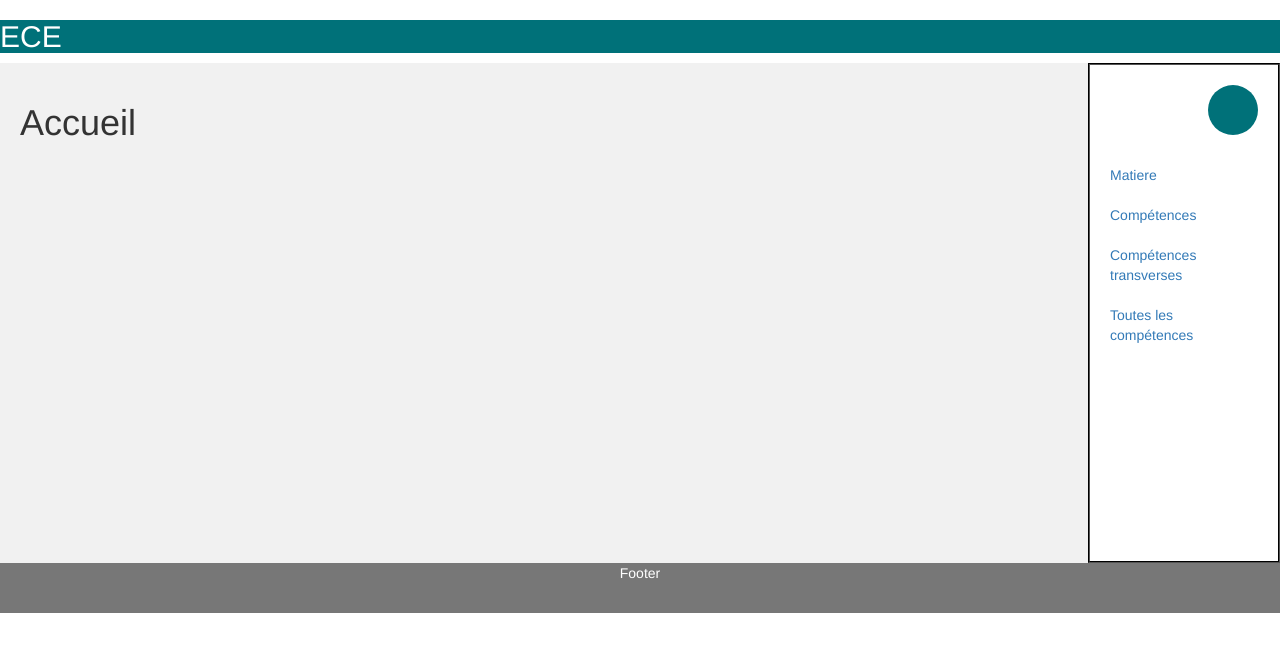
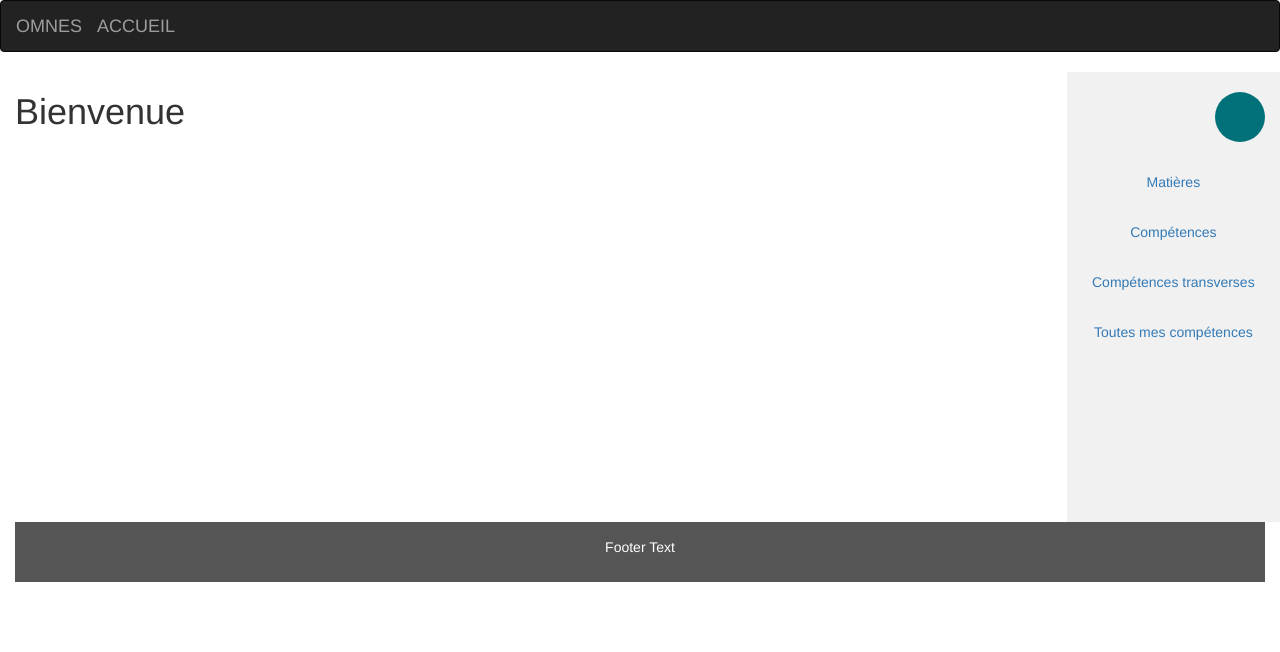
Before and after one commit to laurentdebize-ece/projet-web-dynamique-groupe_1_i, a PHP site: page / in a window 1280 px wide. Shown: the top 652 px of the page. Run offline with PHP 8.4, Linux system fonts and the light colour scheme; some libraries are stand-ins or nearby versions.

Commit message:
ajout index

```diff
--- a/index.php
+++ b/index.php
@@ -3,39 +3,42 @@
 
 <head>
     <meta charset="utf-8">
-    <meta http-equiv="X-UA-Compatible" content="IE=edge">
     <meta name="viewport" content="width=device-width,initial-scale=1">
+    <link href="style1.css" rel="stylesheet" type="text/css"/>
+    <link rel="stylesheet" href="https://maxcdn.bootstrapcdn.com/bootstrap/3.4.1/css/bootstrap.min.css">
+    <script src="https://ajax.googleapis.com/ajax/libs/jquery/3.6.4/jquery.min.js"></script>
+    <script src="https://maxcdn.bootstrapcdn.com/bootstrap/3.4.1/js/bootstrap.min.js"></script>
     <title>Mes Compétences</title>
-    <link href="style1.css" rel="stylesheet" type="text/css"/>
-    <link rel= "stylesheet"
-          href= "https://maxcdn.bootstrapcdn.com/bootstrap/3.3.7/css/bootstrap.min.css">
-    <script src= "https://ajax.googleapis.com/ajax/libs/jquery/3.3.1/jquery.min.j s"> </script>
 </head>
 <body>
 
-<header>
-    <h2>ECE</h2>
-</header>
+<nav class="navbar navbar-inverse">
+    <div class="container-fluid">
+        <div class="navbar-header">
+            <a class="navbar-brand" href="#">OMNES</a>
+            <a class="navbar-brand center" href="#">ACCUEIL</a>
+        </div>
+    </div>
+</nav>
 
-<section>
-    <nav>
-        <div id = "cercle"></div>
-        </br></br></br></br>
-        <ul>
-            <li><a href="#">Matiere</a></li></br>
-            <li><a href="#">Compétences</a></li></br>
-            <li><a href="#">Compétences transverses</a></li></br>
-            <li><a href="#">Toutes les compétences</a></li>
-        </ul>
-    </nav>
+<div class="container-fluid text-center">
+    <div class="row content">
 
-    <article>
-        <h1>Accueil</h1>
-    </article>
-</section>
+        <div class="col-sm-10 text-left">
+            <h1>Bienvenue</h1>
+        </div>
+        <div class="col-sm-2 sidenav">
+            <div id = "cercle"></div>
+            <br><br><br><br>
+            <p><a href="#">Matières</a></p><br>
+            <p><a href="#">Compétences</a></p><br>
+            <p><a href="#">Compétences transverses</a></p><br>
+            <p><a href="#">Toutes mes compétences</a></p>
+        </div>
+</div>
 
-<footer>
-    <p>Footer</p>
+<footer class="container-fluid text-center">
+    <p>Footer Text</p>
 </footer>
 
 </body>
--- a/style1.css
+++ b/style1.css
@@ -1,57 +1,32 @@
-* {
-    box-sizing: border-box;
+.navbar {
+    margin-bottom: 0;
+    border-radius: 0;
 }
 
-body {
-    font-family: Arial, Helvetica, sans-serif;
+/* Set height of the grid so .sidenav can be 100% (adjust as needed) */
+.row.content {height: 450px}
+
+/* Set gray background color and 100% height */
+.sidenav {
+    padding-top: 20px;
+    background-color: #f1f1f1;
+    height: 100%;
 }
 
-/* Style the header */
-header {
-    background-color: #007179;
-    text-align: left;
-    font-size: 35px;
+/* Set black background color, white text and some padding */
+footer {
+    background-color: #555;
     color: white;
+    padding: 15px;
 }
 
-/* Create two columns/boxes that floats next to each other */
-nav {
-    float: right;
-    width: 15%;
-    height: 500px;
-    background: white;
-    padding: 20px;
-    border: 2px black groove;
-}
-
-/* Style the list inside the menu */
-nav ul {
-    list-style-type: none;
-    padding: 0;
-}
-
-article {
-    float: left;
-    padding: 20px;
-    width: 85%;
-    background-color: #f1f1f1;
-    height: 500px;
-}
-
-/* Style the footer */
-footer {
-    background-color: #777;
-    padding: 20px;
-    text-align: center;
-    color: white;
-    background-position: bottom;
-}
-
-@media (max-width: 600px) {
-    nav, article {
-        width: 100%;
+/* On small screens, set height to 'auto' for sidenav and grid */
+@media screen and (max-width: 767px) {
+    .sidenav {
         height: auto;
+        padding: 15px;
     }
+    .row.content {height:auto;}
 }
 
 #cercle {
@@ -61,3 +36,8 @@ footer {
     background: #007179;
     float: right;
 }
+
+.center {
+    display: block;
+    margin: 0 auto;
+}
```
